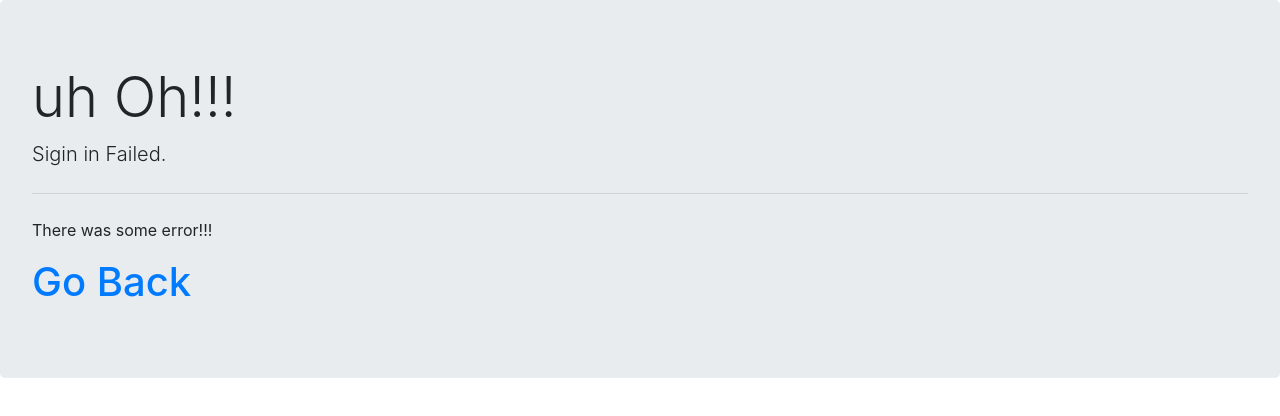
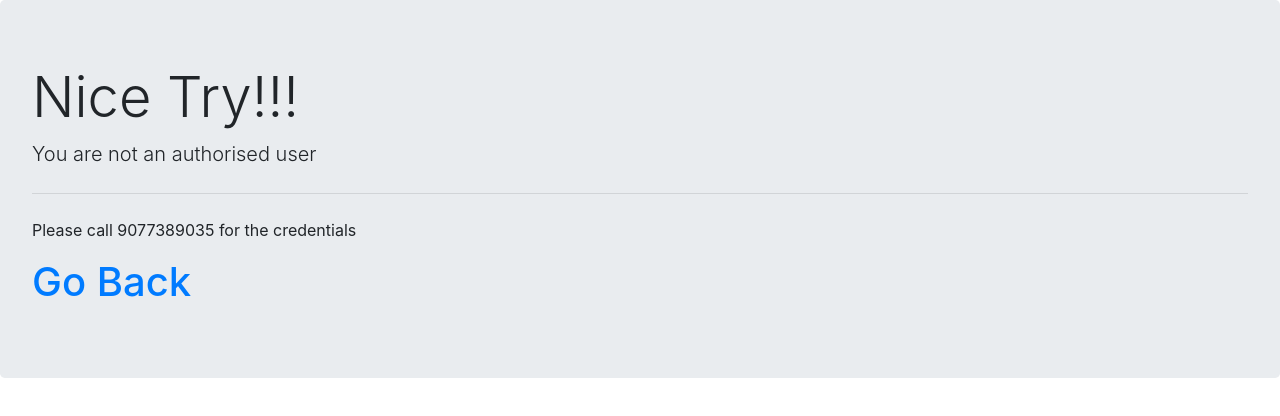
Before and after one commit to Bangthai/Aien, a plain HTML site: page failure.html in a window 1280 px wide. Drawn offline with nearby package versions, Linux system fonts and the light colour scheme.

Commit message:
Make change to the failure page

```diff
--- a/failure.html
+++ b/failure.html
@@ -11,10 +11,10 @@
 <title>Failure</title>
 <body>
     <div class="jumbotron">
-        <h1 class="display-4">uh Oh!!!</h1>
-        <p class="lead">Sigin in Failed.</p>
+        <h1 class="display-4">Nice Try!!!</h1>
+        <p class="lead">You are not an authorised user</p>
         <hr class="my-4">
-        <p>There was some error!!!</p>
+        <p>Please call 9077389035 for the credentials</p>
         <a href="/"><h1>Go Back</h1></a>
       </div>
 </body>
```
